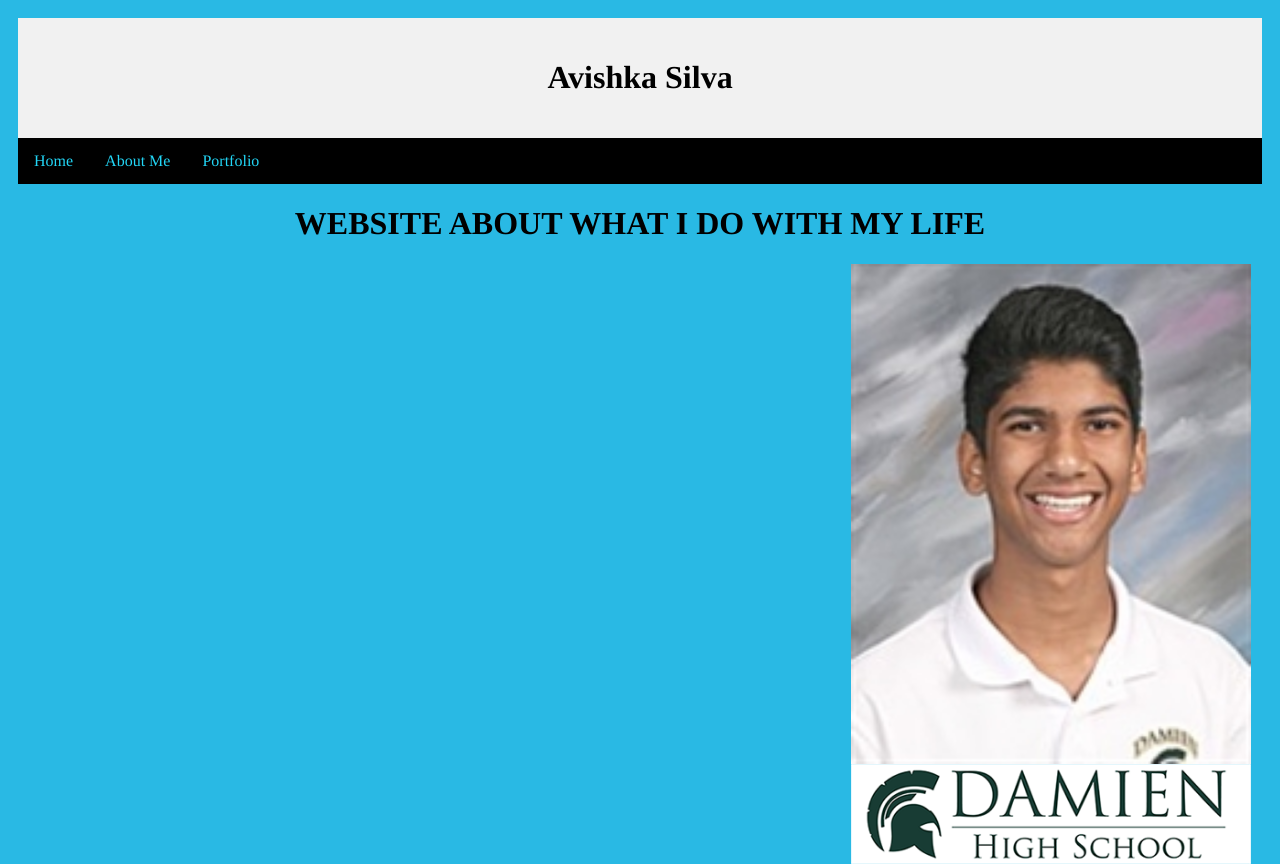
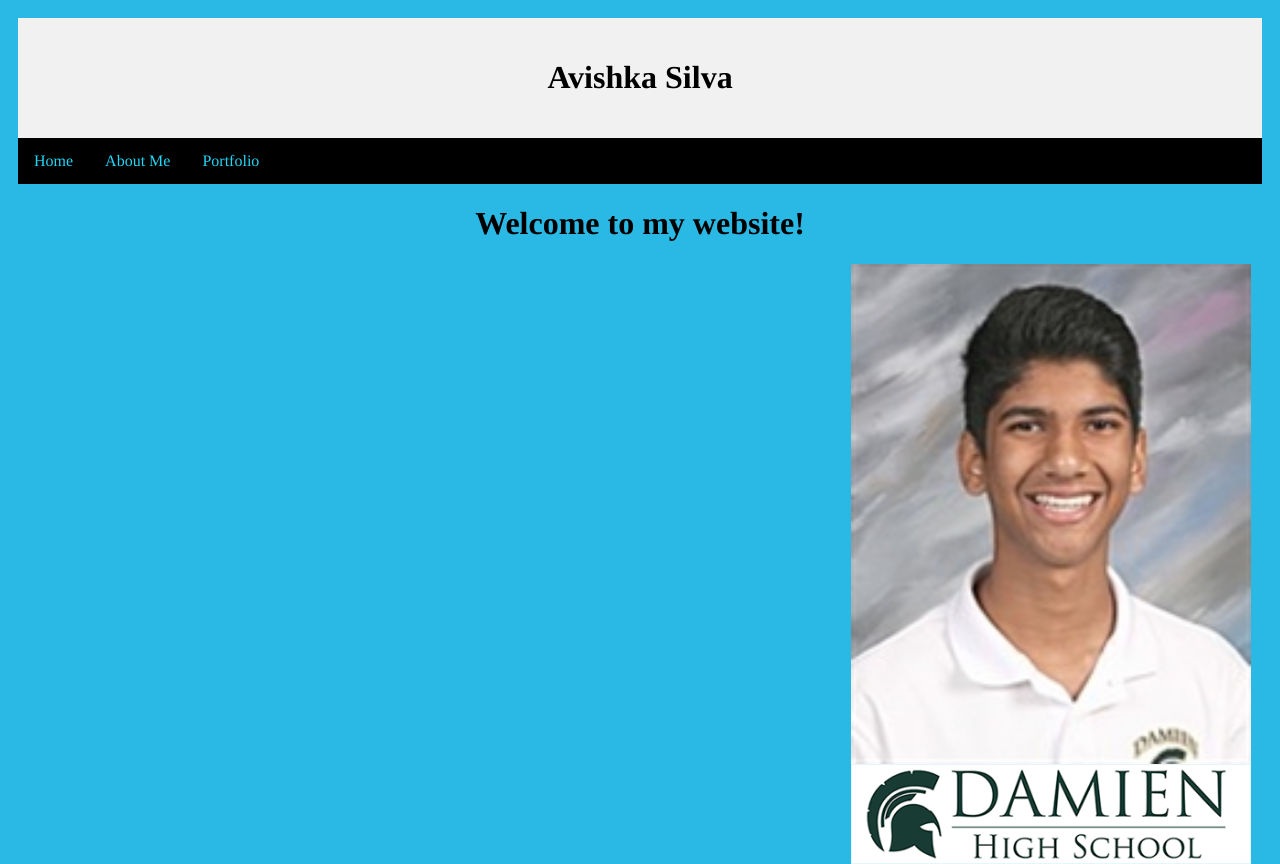
Before and after one commit to vishfila/avishkasilva, a plain HTML site: page index2.html in a window 1280 px wide. Drawn offline with Linux system fonts and the light colour scheme.

Commit message:
Update index2.html

```diff
--- a/index2.html
+++ b/index2.html
@@ -20,7 +20,7 @@
 
 		<div class="row">
 		<div class="card">
-		<center><h1>WEBSITE ABOUT WHAT I DO WITH MY LIFE</h1></center>
+		<center><h1>Welcome to my website!</h1></center>
 		</div>
 		</div>
 		<div class="row">
```
